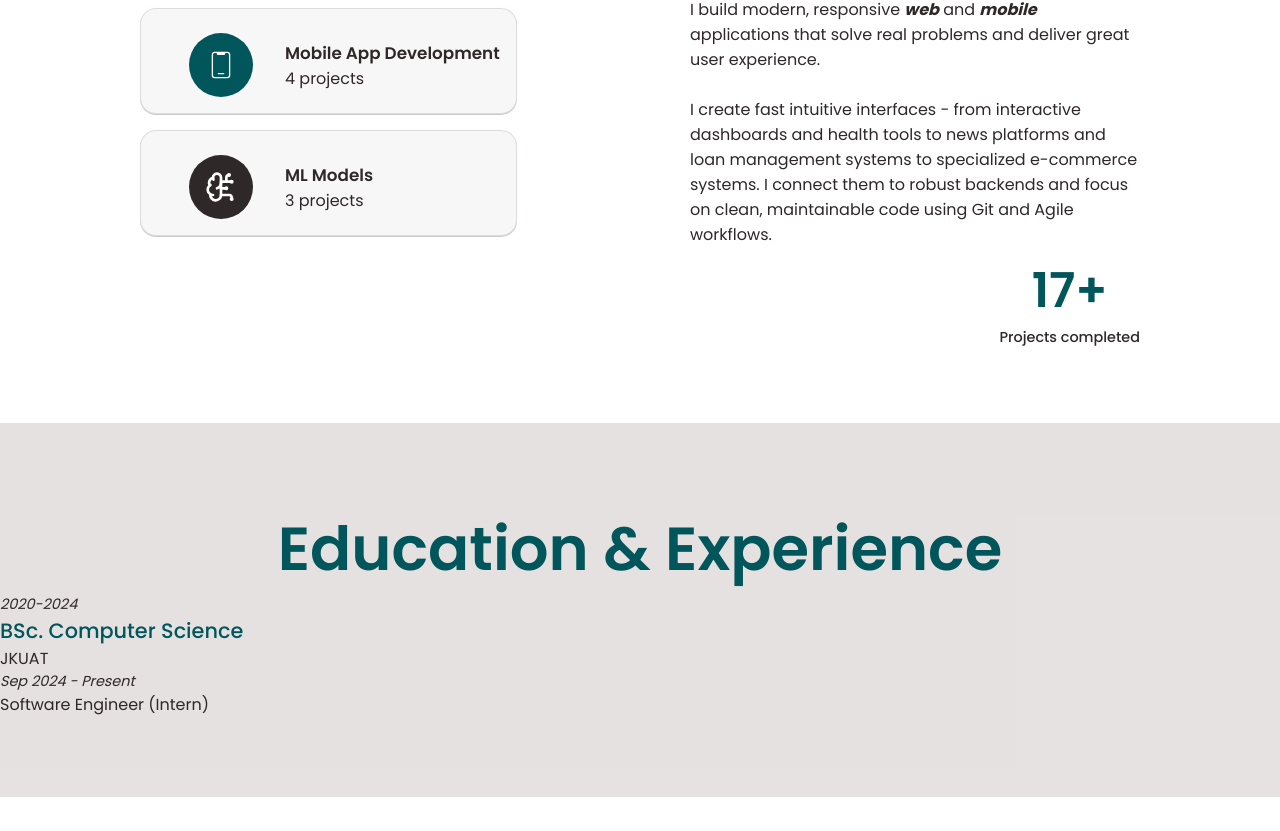
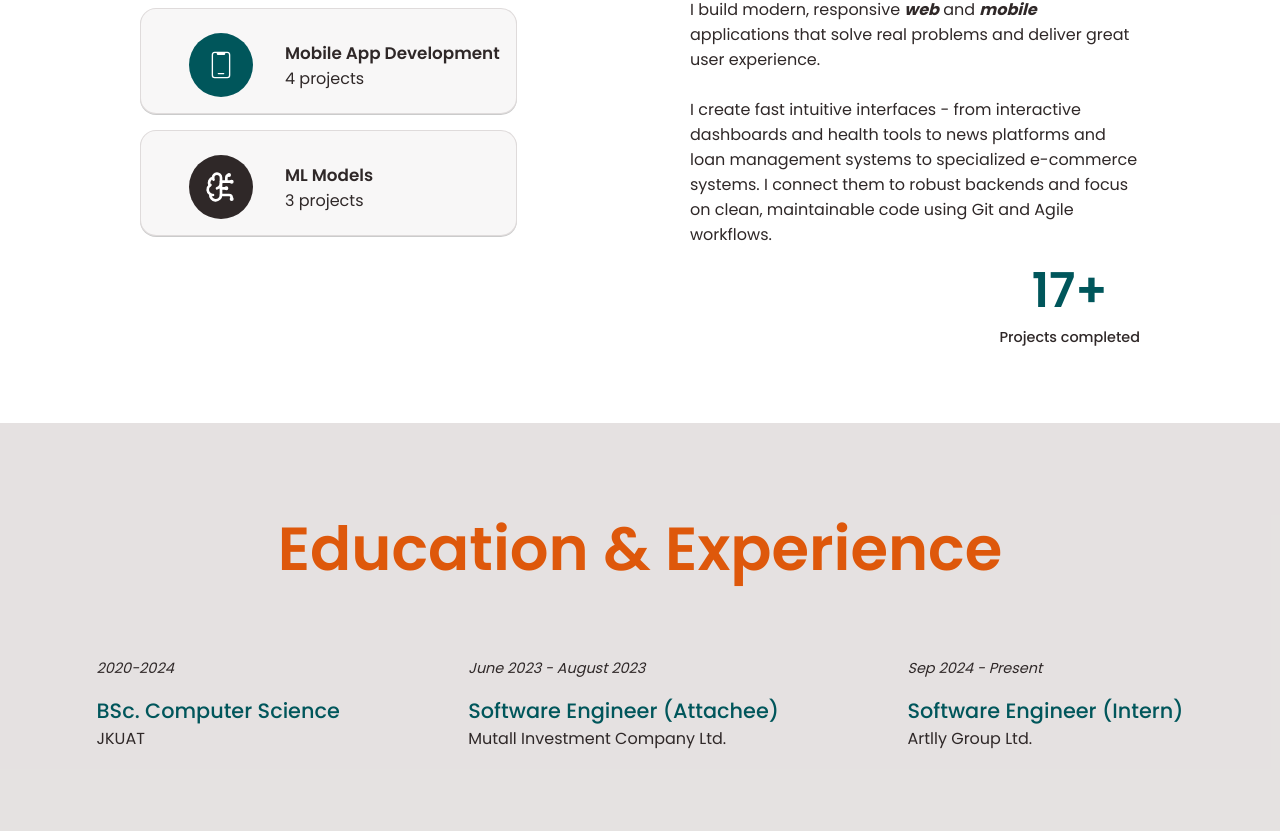
Before and after one commit to SamGombs20/NextPortfolio, a Next.js app: page / in a window 1280 px wide. Shown: the part 1010-1841 px from the top of the page. Before the commit the page ends 1807 px from the top, so only its background shows below. Built offline with nearby package versions, Linux system fonts and the light colour scheme.

Commit message:
Update:Experience module development

```diff
--- a/app/components/experience.tsx
+++ b/app/components/experience.tsx
@@ -4,18 +4,23 @@ export const Experience = () => {
     <div className={style.main}>
       <div className={style.experience_container}>
         <p className={style.title}>Education & Experience</p>
-        <div>
+        <div className={style.sub_container}>
           <div className={style.education}>
             <p className={style.year}>2020-2024</p>
-            <div>
-              <p className={style.course}>BSc. Computer Science</p>
-              <p>JKUAT</p>
+
+            <p className={style.main_text}>BSc. Computer Science</p>
+            <p>JKUAT</p>
+          </div>
+          <div className={style.experience}>
+              <p className={style.year}>June 2023 - August 2023</p>
+              <p className={style.main_text}>Software Engineer (Attachee)</p>
+              <p>Mutall Investment Company Ltd.</p>
             </div>
-            <div>
-                <p className={style.year}>Sep 2024 - Present</p>
-                <p>Software Engineer (Intern)</p>
+          <div className={style.experience}>
+              <p className={style.year}>Sep 2024 - Present</p>
+              <p className={style.main_text}>Software Engineer (Intern)</p>
+              <p>Artlly Group Ltd.</p>
             </div>
-          </div>
         </div>
       </div>
     </div>
--- a/app/styles/experience.module.css
+++ b/app/styles/experience.module.css
@@ -9,15 +9,29 @@
     font-size: 3.8rem;
     font-weight: 600;
     text-align: center;
-    color: var(--accent-green);
+    color: var(--accent-orange);
+}
+.education .experience{
+    min-width: 250px;
 }
 .year{
     font-size: 0.9rem;
     font-style: italic;
+    margin-bottom: 1rem;
 
 }
-.course{
+.main_text{
     color: var(--accent-green);
     font-weight: 500;
     font-size: 1.3rem;
 }
+.sub_container{
+    display: flex;
+    justify-content: space-evenly;
+    max-width: 1300px;
+    margin-left: auto;
+    margin-right: auto;
+    flex-wrap: wrap;
+    gap: 2rem;
+    margin-top: 4rem;
+}
--- a/app/styles/navbar.module.css
+++ b/app/styles/navbar.module.css
@@ -5,7 +5,7 @@
     top: 0;
     background-color: var(--transparent-white);
     position: fixed;
-    /* padding: 1rem; */
+    padding-bottom: 1rem;
     margin: 0 auto;
     left: 0;
     right: 0;
```
